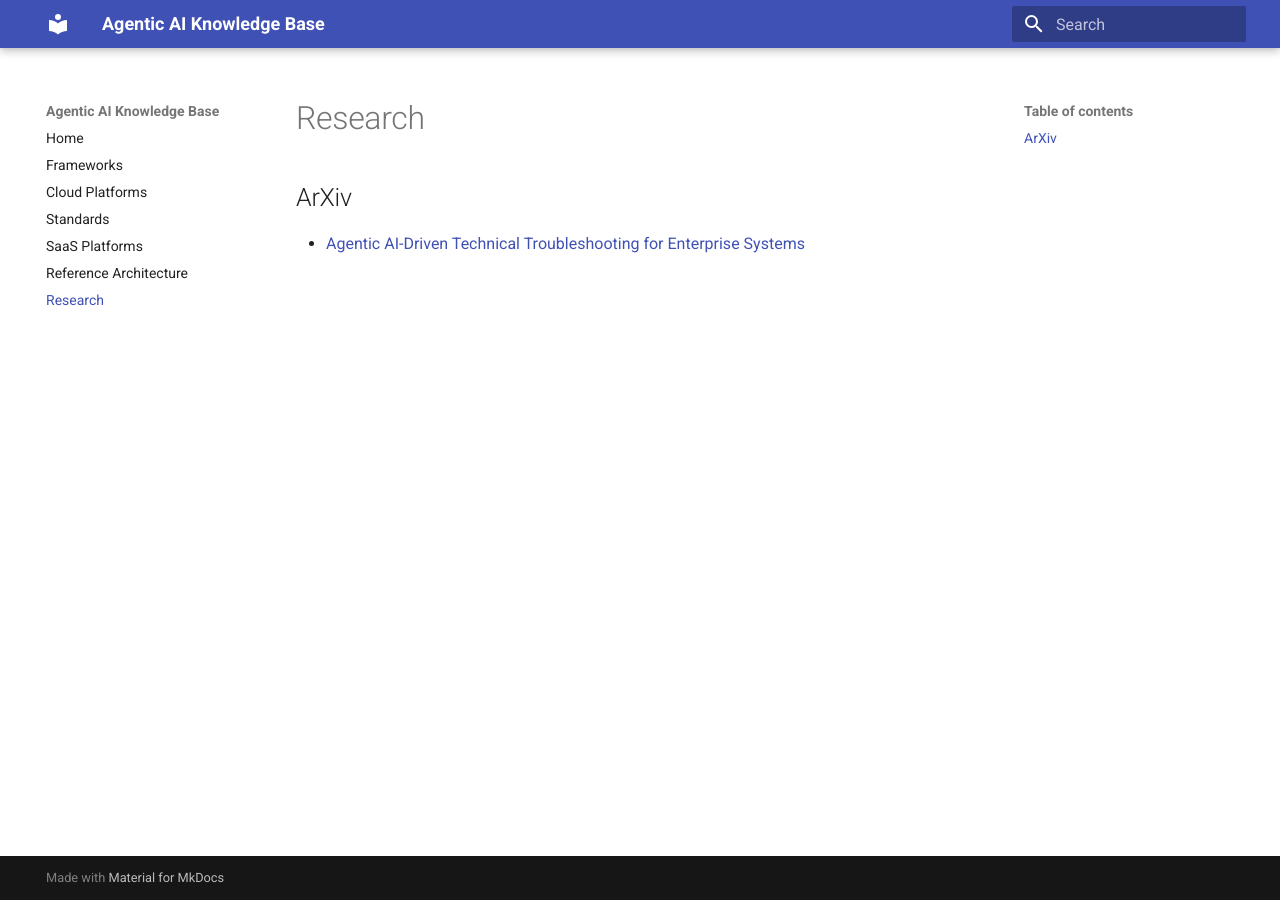
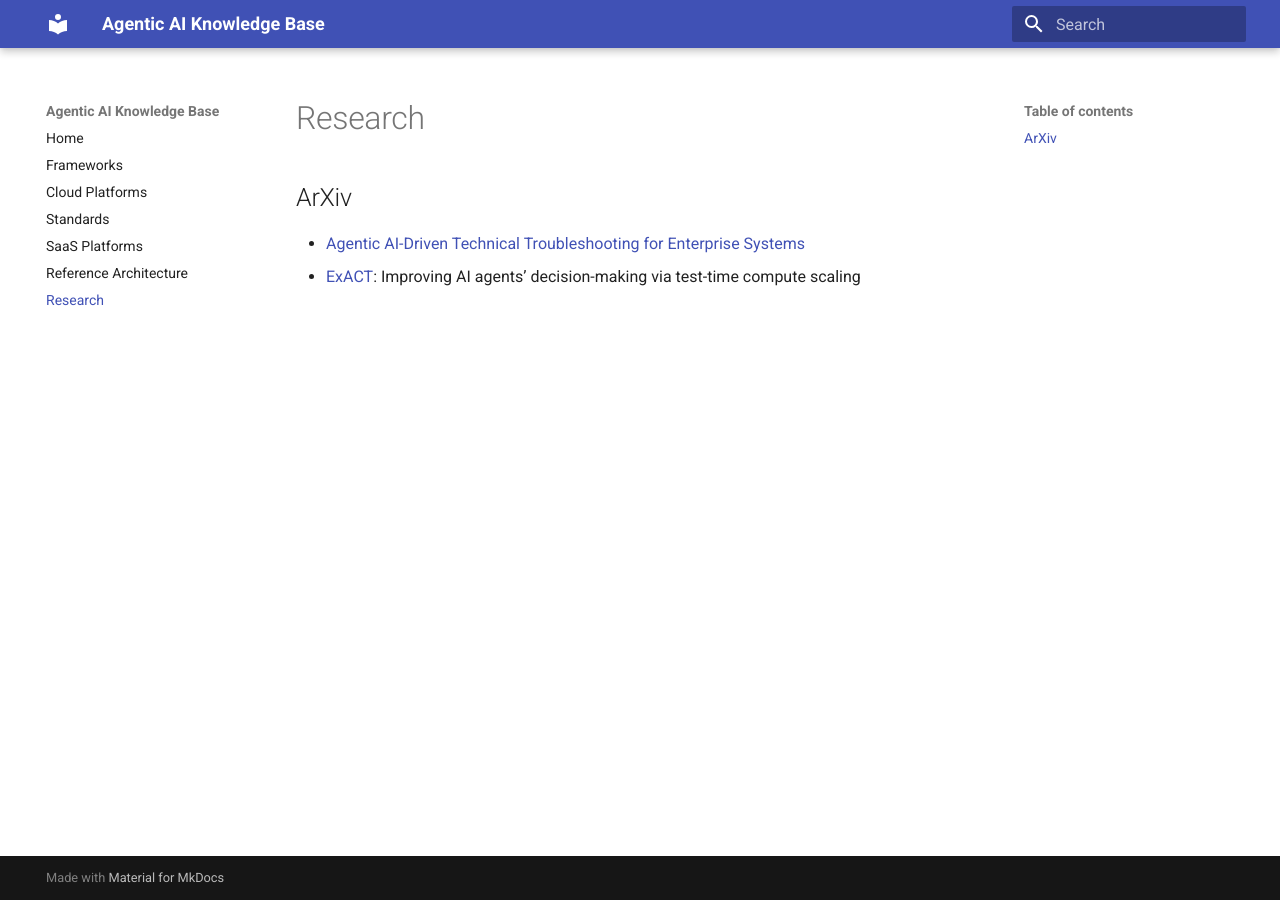
Before and after one commit to ankurkumarz/agentic-ai-knowledge-base, an MkDocs documentation site: the page built from docs/Research/README.md, in a window 1280 px wide. Built offline with MkDocs 1.6.1 and Material for MkDocs 9.7.7, drawn with Linux system fonts in a browser that asks for light colours.

Commit message:
Update README.md with ExACT

```diff
--- a/docs/Research/README.md
+++ b/docs/Research/README.md
@@ -5,3 +5,4 @@ title: Researh Papers
 ## ArXiv
 
 - [Agentic AI-Driven Technical Troubleshooting for Enterprise Systems](https://arxiv.org/abs/2412.12006)
+- [ExACT](https://www.microsoft.com/en-us/research/blog/exact-improving-ai-agents-decision-making-via-test-time-compute-scaling/): Improving AI agents’ decision-making via test-time compute scaling
```
